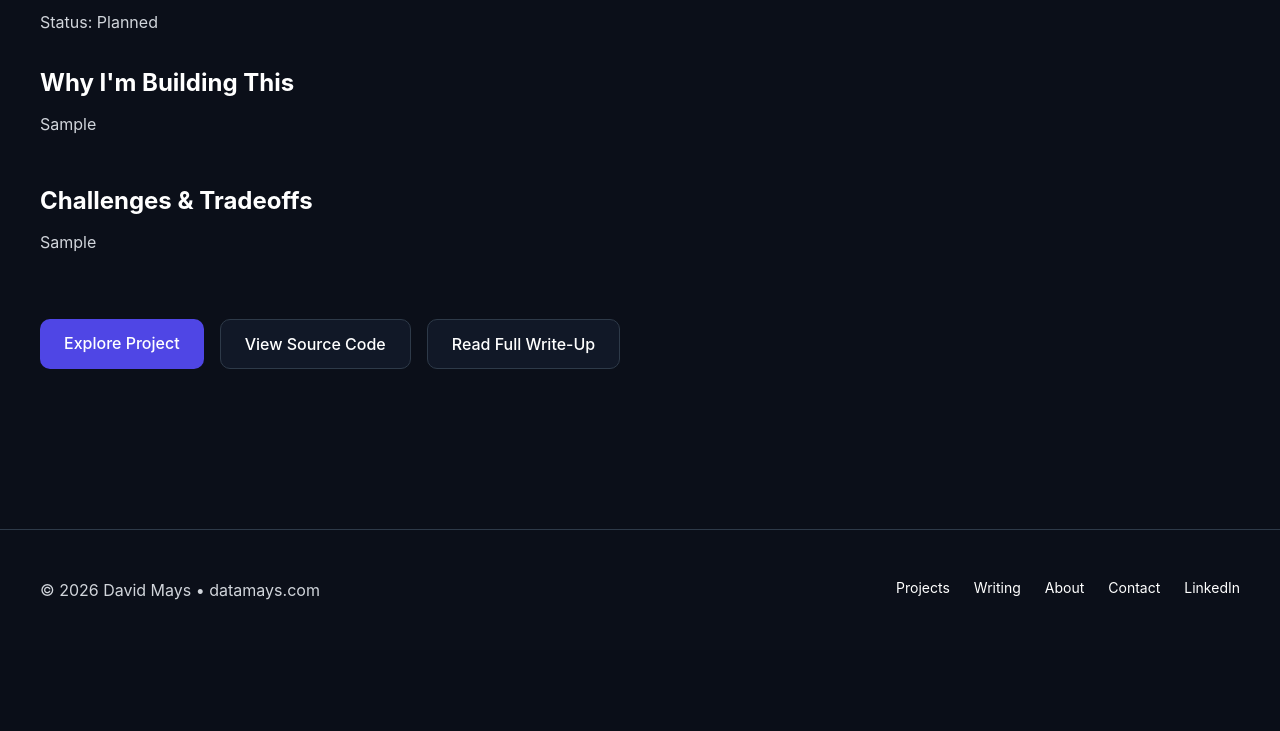
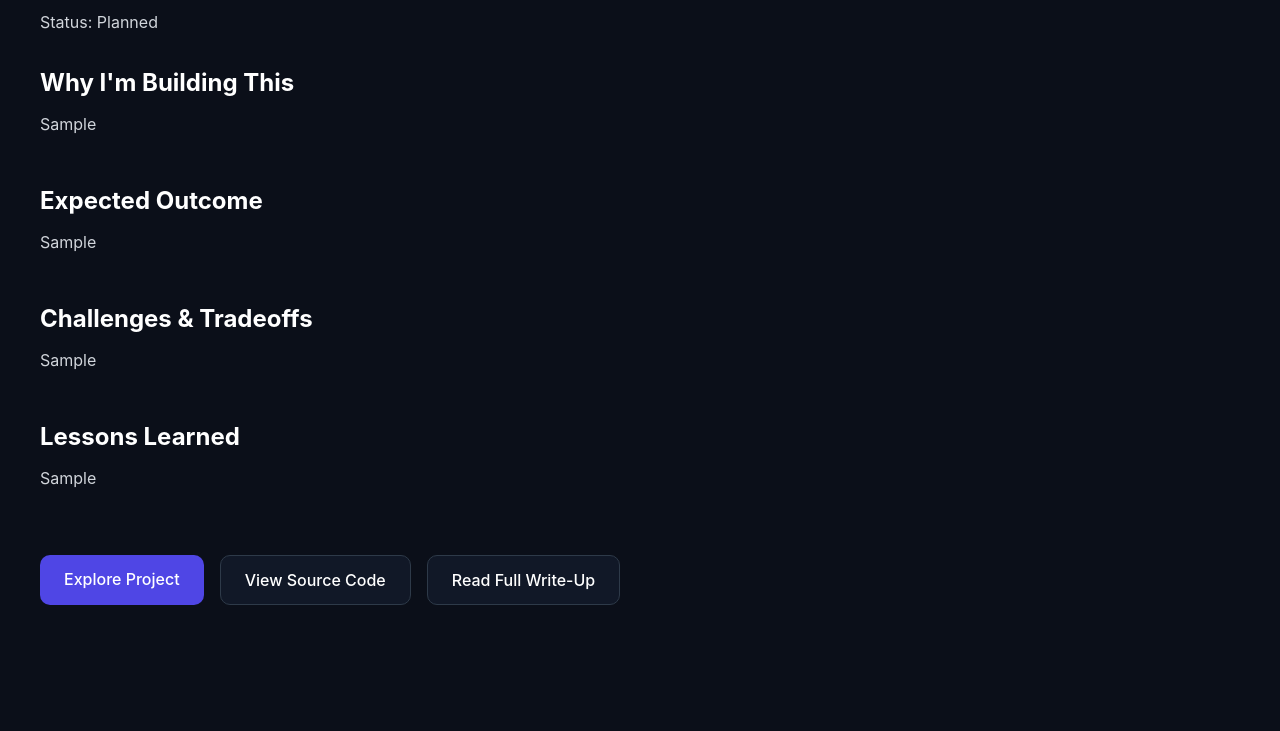
Before and after one commit to dimays/datamays, a Django app: a page that uses core/templates/core/project_detail.html in a window 1280 px wide. Shown: the part 231-962 px from the top of the page. Before the commit the page ends 831 px from the top, so only its background shows below. Run offline with Django 5.2, Linux system fonts and the light colour scheme; tables that the repository leaves empty hold one stand-in row (values such as "Sample post").

Commit message:
Minor tweaks, bug fixes

```diff
--- a/core/templates/core/about.html
+++ b/core/templates/core/about.html
@@ -34,7 +34,7 @@
       while growing my own skills.
     </p>
     <h4 class="font-bold mb-3">Current Interests</h2>
-    <ul class="space-y-3 text-text-secondary">
+    <ul class="space-y-1 text-text-secondary">
       <li>→ Data platform architecture and evolution</li>
       <li>→ Orchestration, observability, and reliability</li>
       <li>→ Teaching complex concepts clearly and practically</li>
@@ -57,7 +57,7 @@
             <br /><br />
             So far, my time at Evolve includes the following personal highlights:
         </p>
-        <ul class="space-y-3 text-text-secondary">
+        <ul class="space-y-1 text-text-secondary">
             <li>→ built identity resolution system for resolving customer identities across multiple systems</li>
             <li>→ defined dimensional modeling standards for our central data warehouse</li>
             <li>→ learned all about Gitlab CI, Terraform, and Dev Containers</li>
--- a/core/templates/core/partials/footer.html
+++ b/core/templates/core/partials/footer.html
@@ -10,7 +10,7 @@
       <a href="{% url 'core:home' %}" class="hover:text-white">Writing</a>
       <a href="{% url 'core:about' %}" class="hover:text-white">About</a>
       <a href="{% url 'core:home' %}" class="hover:text-white">Contact</a>
-      <a href="https://www.linkedin.com/maysidavid" class="hover:text-white">LinkedIn</a>
+      <a href="https://www.linkedin.com/in/maysidavid/" class="hover:text-white">LinkedIn</a>
     </div>
   </div>
 </footer>
--- a/core/templates/core/project_detail.html
+++ b/core/templates/core/project_detail.html
@@ -19,10 +19,10 @@
         <p class="text-text-secondary leading-relaxed mb-4">{{ project.motivation }}</p>
       </section>
 
-      {% if project.system_overview %}
+      {% if project.expected_outcome %}
       <section>
-        <h2 class="text-2xl font-bold mb-3">System Overview</h2>
-        <p class="text-text-secondary leading-relaxed mb-4">{{ project.system_overview }}</p>
+        <h2 class="text-2xl font-bold mb-3">Expected Outcome</h2>
+        <p class="text-text-secondary leading-relaxed mb-4">{{ project.expected_outcome }}</p>
       </section>
       {% endif %}
 
@@ -33,10 +33,10 @@
       </section>
       {% endif %}
 
-      {% if project.lessons %}
+      {% if project.lessons_learned %}
       <section>
         <h2 class="text-2xl font-bold mb-3">Lessons Learned</h2>
-        <p class="text-text-secondary leading-relaxed mb-4">{{ project.lessons }}</p>
+        <p class="text-text-secondary leading-relaxed mb-4">{{ project.lessons_learned }}</p>
       </section>
       {% endif %}
     </div>
--- a/core/urls.py
+++ b/core/urls.py
@@ -12,14 +12,14 @@ urlpatterns = [
         views.ProjectDetailView.as_view(),
         name="project_detail",
     ),
-    path("writings/", views.WritingListView.as_view(), name="writings_list"),
+    path("writing/", views.WritingListView.as_view(), name="writings_list"),
     path(
-        "writings/tag/<slug:tag_slug>/",
+        "writing/tag/<slug:tag_slug>/",
         views.WritingListView.as_view(),
         name="writings_by_tag",
     ),
     path(
-        "writings/<slug:slug>/",
+        "writing/<slug:slug>/",
         views.WritingDetailView.as_view(),
         name="writing_detail",
     ),
```
Also changed, not shown: core/templates/core/home.html (+4 -3 lines), static/css/tailwind.css.
